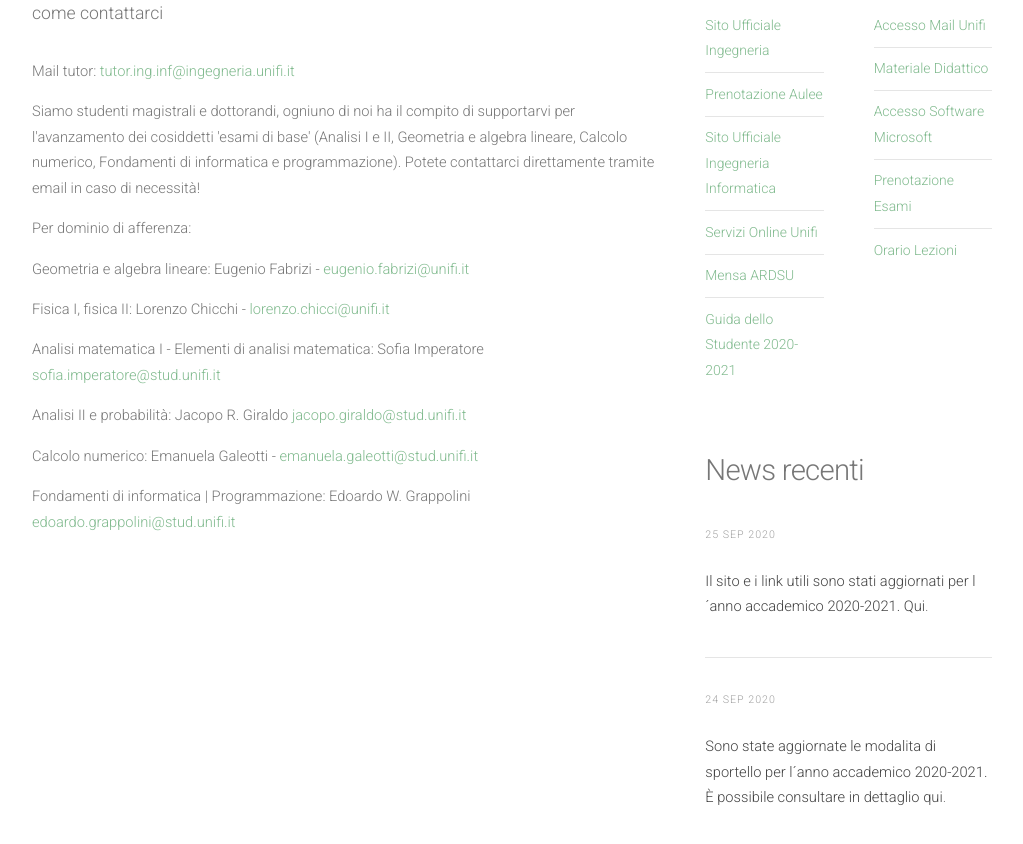
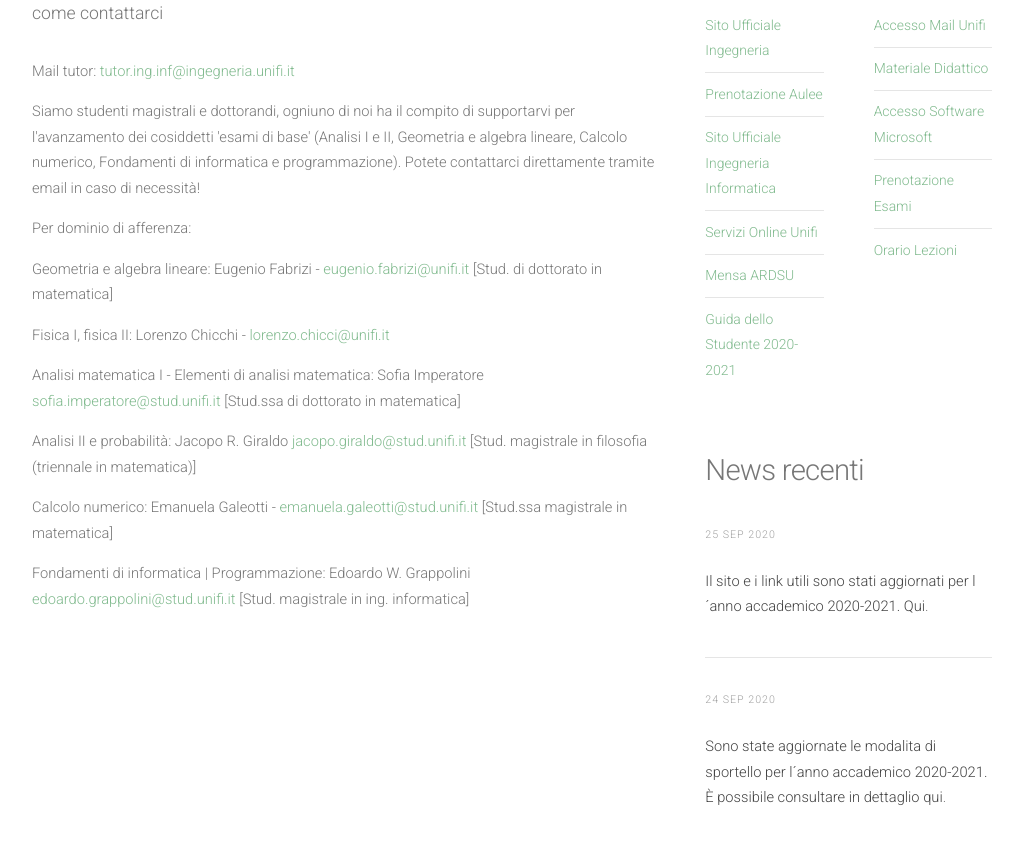
Before and after one commit to tutor-ing-inf-unifi/tutor-ing-inf-unifi.github.io, a Jekyll site: the page built from contattaci.html, in a window 1280 px wide and 900 px high, scrolled down 517 px. Shown: the top 844 px of the window, without its empty margins (128-1151 px from the left). Built offline with Jekyll 4.4.1, drawn with Linux system fonts in a browser that asks for light colours; nearby versions of some CDN libraries.

Commit message:
Update contattaci.html

```diff
--- a/contattaci.html
+++ b/contattaci.html
@@ -22,12 +22,12 @@ layout: default
 						</p>
 
 						<p>Per dominio di afferenza: </p>
-						<p>Geometria e algebra lineare: Eugenio Fabrizi - <a href="mailto:eugenio.fabrizi@unifi.it">eugenio.fabrizi@unifi.it</a></p>
+						<p>Geometria e algebra lineare: Eugenio Fabrizi - <a href="mailto:eugenio.fabrizi@unifi.it">eugenio.fabrizi@unifi.it</a> [Stud. di dottorato in matematica]</p>
 						<p>Fisica I, fisica II: Lorenzo Chicchi - <a href="mailto:lorenzo.chicchi@unifi.it">lorenzo.chicci@unifi.it</a></p>
-						<p>Analisi matematica I - Elementi di analisi matematica: Sofia Imperatore <a href="mailto:sofia.imperatore@unifi.it">sofia.imperatore@stud.unifi.it</a> </p>
-						<p>Analisi II e probabilità: Jacopo R. Giraldo <a href="mailto:jacopo.giraldo@stud.unifi.it">jacopo.giraldo@stud.unifi.it</a></p>
-						<p>Calcolo numerico: Emanuela Galeotti - <a href="mailto:emanuela.galeotti@stud.unifi.it">emanuela.galeotti@stud.unifi.it</a> </p>
-						<p>Fondamenti di informatica | Programmazione: Edoardo W. Grappolini <a href="mailto:edoardo.grappolini@stud.unifi.it">edoardo.grappolini@stud.unifi.it</a></p>
+						<p>Analisi matematica I - Elementi di analisi matematica: Sofia Imperatore <a href="mailto:sofia.imperatore@unifi.it">sofia.imperatore@stud.unifi.it</a> [Stud.ssa di dottorato in matematica] </p>
+						<p>Analisi II e probabilità: Jacopo R. Giraldo <a href="mailto:jacopo.giraldo@stud.unifi.it">jacopo.giraldo@stud.unifi.it</a> [Stud. magistrale in filosofia (triennale in matematica)]</p>
+						<p>Calcolo numerico: Emanuela Galeotti - <a href="mailto:emanuela.galeotti@stud.unifi.it">emanuela.galeotti@stud.unifi.it</a> [Stud.ssa magistrale in matematica] </p>
+						<p>Fondamenti di informatica | Programmazione: Edoardo W. Grappolini <a href="mailto:edoardo.grappolini@stud.unifi.it">edoardo.grappolini@stud.unifi.it</a> [Stud. magistrale in ing. informatica]</p>
 
 
 					</section>
```
